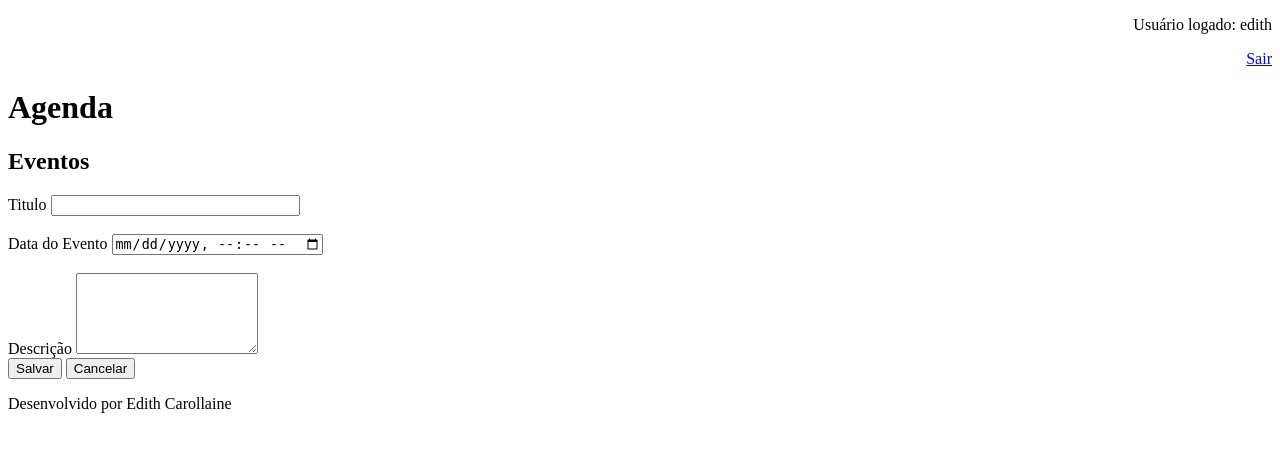
After one commit to edithcarollaine/Desenvolvimento-web-com-Python-e-Django, a Django app: page /agenda/evento in a window 1280 px wide. The commit adds this page. Shown: the top 452 px of the page. Run offline with Django 5.2, Linux system fonts and the light colour scheme; a user stored in the database is signed in.

Commit message:
adicionados pages para criar novos eventos

```diff
--- /dev/null
+++ b/AppAgenda/templates/evento.html
@@ -0,0 +1,26 @@
+{% extends "model-page.html" %}
+
+{% block content %}
+
+<h2>Eventos</h2>
+<form action="submit" method="POST"> {% csrf_token %}
+    <div>
+        <label>Titulo</label>
+        <input type="text" name="titulo" size="28">
+        <br>
+        <br>
+        <label>Data do Evento</label>
+        <input type="datetime-local" name="data_evento">
+        <br>
+        <br>
+        <label>Descrição</label>
+        <textarea name="descricao" rows="5"></textarea>
+    </div>
+        <div>
+            <button type="submit">Salvar</button>
+            <a href="/">
+                <button type="button">Cancelar</button>
+            </a>
+        </div>
+    </form>
+{% endblock %}
--- a/AppAgenda/urls.py
+++ b/AppAgenda/urls.py
@@ -2,8 +2,10 @@ from django.urls import path
 from AppAgenda import views
 
 urlpatterns = [
+    path('', views.home),
     path('agenda/', views.lista_evento),
-    path('', views.home),
+    path('agenda/evento', views.evento),
+    path('agenda/submit', views.submit_evento),
     path('login/', views.login_user),
     path('login/submit', views.submit_login),
     path('logout/', views.logout_user),
--- a/AppAgenda/views.py
+++ b/AppAgenda/views.py
@@ -36,3 +36,20 @@ def lista_evento(request):
     evento = Evento.objects.filter(usuario=usuario)
     dados = {'eventos': evento}
     return render(request, 'agenda.html', dados)
+
+@login_required(login_url='/login/')
+def evento(request):
+    return render(request, 'evento.html')
+
+@login_required(login_url='/login/')
+def submit_evento(request):
+    if request.POST:
+        titulo = request.POST.get('titulo')
+        data_evento = request.POST.get('data_evento')
+        descricao = request.POST.get('descricao')
+        usuario = request.user
+        Evento.objects.create(titulo=titulo,
+                              data_evento=data_evento,
+                              descricao=descricao,
+                              usuario=usuario)
+    return redirect('/')
```
Also changed, not shown: AppAgenda/templates/agenda.html (+12 -5 lines), db.sqlite3.
